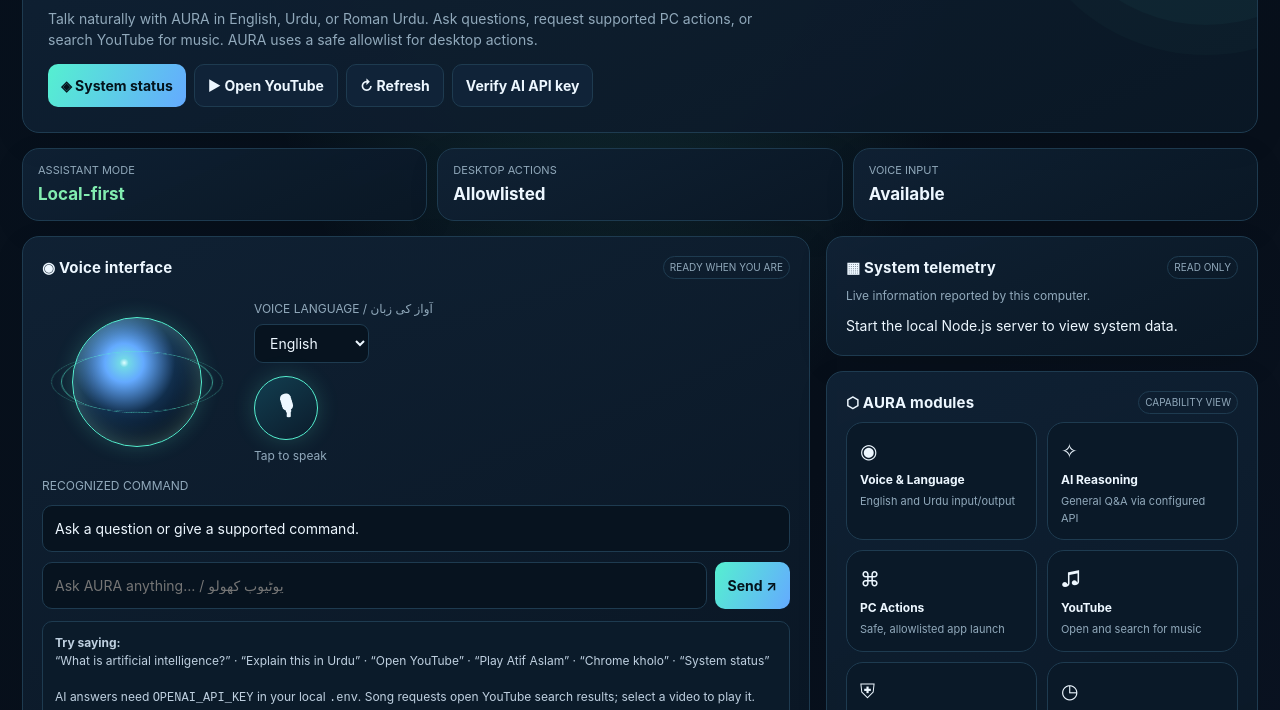
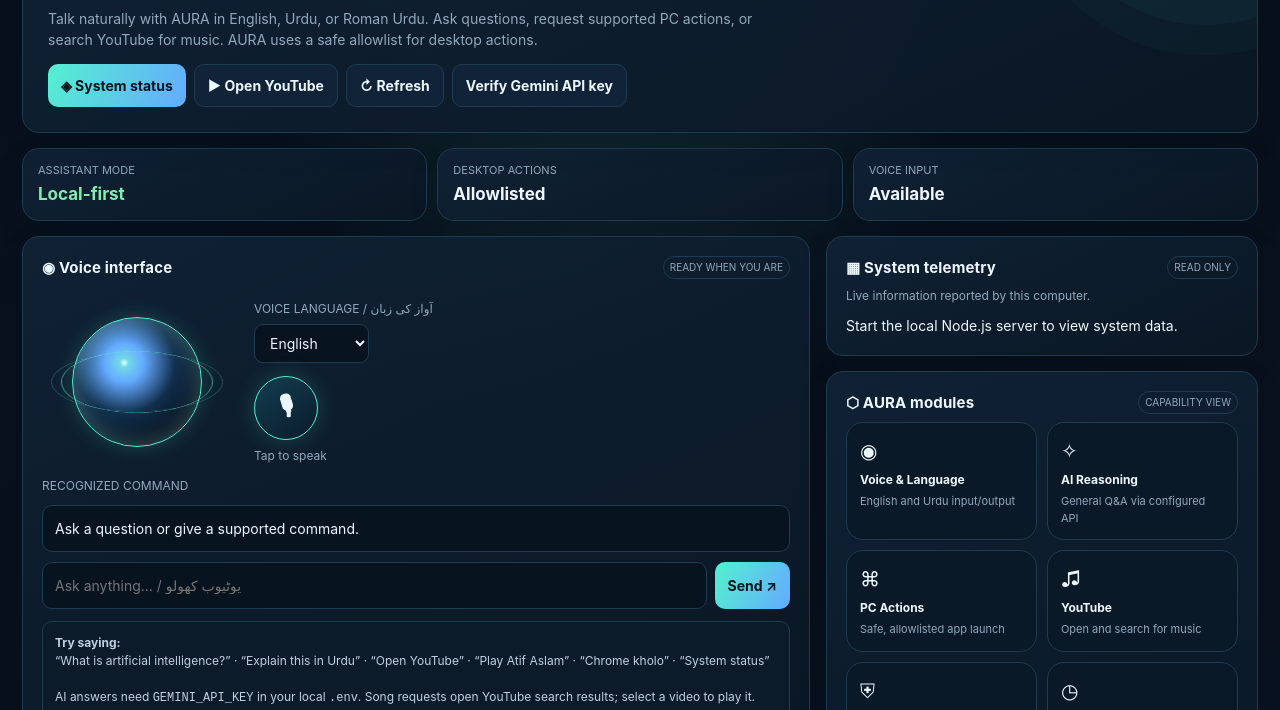
Before and after one commit to fastusa76-blip/aura-facebook-agent, a website: page public/index.html in a window 1280 px wide. Shown: the part 242-952 px from the top of the page. Drawn offline with Linux system fonts and the light colour scheme; no server answers.

Commit message:
Update AURA dashboard for Gemini API

```diff
--- a/public/index.html
+++ b/public/index.html
@@ -14,9 +14,9 @@
 </head>
 <body><main class="shell">
 <header class="top"><div class="brand"><div class="logo">A</div><div><div class="eyebrow">Autonomous Windows Assistant</div><h1>AURA <span style="color:var(--accent)">COMMAND</span></h1></div></div><div class="topright"><div class="pill"><i class="dot" id="dot"></i><span id="connection">Connecting to local agent…</span></div><div class="themegroup" aria-label="Dashboard theme"><button data-theme="cyan" aria-pressed="true">Cyan</button><button data-theme="emerald" aria-pressed="false">Emerald</button><button data-theme="crimson" aria-pressed="false">Crimson</button></div></div></header>
-<section class="hero"><div class="eyebrow">Personal AI · Local-first control</div><h2>Your desktop.<br><span style="color:var(--accent)">Your intelligence.</span></h2><p>Talk naturally with AURA in English, Urdu, or Roman Urdu. Ask questions, request supported PC actions, or search YouTube for music. AURA uses a safe allowlist for desktop actions.</p><div class="actions"><button id="statusBtn" class="primary">◈ System status</button><button id="youtubeBtn">▶ Open YouTube</button><button id="refreshBtn">↻ Refresh</button><button id="verifyApiBtn">Verify AI API key</button></div></section>
+<section class="hero"><div class="eyebrow">Personal AI · Local-first control</div><h2>Your desktop.<br><span style="color:var(--accent)">Your intelligence.</span></h2><p>Talk naturally with AURA in English, Urdu, or Roman Urdu. Ask questions, request supported PC actions, or search YouTube for music. AURA uses a safe allowlist for desktop actions.</p><div class="actions"><button id="statusBtn" class="primary">◈ System status</button><button id="youtubeBtn">▶ Open YouTube</button><button id="refreshBtn">↻ Refresh</button><button id="verifyApiBtn">Verify Gemini API key</button></div></section>
 <section class="stats"><div class="stat"><span>ASSISTANT MODE</span><strong class="safe">Local-first</strong></div><div class="stat"><span>DESKTOP ACTIONS</span><strong>Allowlisted</strong></div><div class="stat"><span>VOICE INPUT</span><strong id="speechState">Checking…</strong></div></section>
-<div class="layout"><div><section class="panel"><div class="panelhead"><h3>◉ Voice interface</h3><span class="tag">READY WHEN YOU ARE</span></div><div class="core"><div class="orbzone"><div class="orb" aria-hidden="true"></div></div><div><div class="muted">VOICE LANGUAGE / آواز کی زبان</div><select id="speechLanguage" style="margin-top:6px;background:#07131f;color:var(--text);border:1px solid var(--line);padding:9px 11px;border-radius:9px"><option value="en-US">English</option><option value="ur-PK">اردو (Urdu)</option></select><div class="mic-wrap" style="text-align:left;margin-top:13px"><button class="mic" id="mic" aria-label="Start voice recognition">🎙</button><div id="micLabel" class="muted" style="margin-top:7px">Tap to speak</div></div></div></div><div class="muted">RECOGNIZED COMMAND</div><div class="transcript" id="transcript">Ask a question or give a supported command.</div><form id="commandForm"><div class="field"><input id="commandInput" autocomplete="off" placeholder="Ask AURA anything… / یوٹیوب کھولو" maxlength="500" required><button class="primary" type="submit">Send ↗</button></div></form><div class="notice"><b>Try saying:</b><br>“What is artificial intelligence?” · “Explain this in Urdu” · “Open YouTube” · “Play Atif Aslam” · “Chrome kholo” · “System status”<br><br>AI answers need <code>OPENAI_API_KEY</code> in your local <code>.env</code>. Song requests open YouTube search results; select a video to play it.</div></section>
+<div class="layout"><div><section class="panel"><div class="panelhead"><h3>◉ Voice interface</h3><span class="tag">READY WHEN YOU ARE</span></div><div class="core"><div class="orbzone"><div class="orb" aria-hidden="true"></div></div><div><div class="muted">VOICE LANGUAGE / آواز کی زبان</div><select id="speechLanguage" style="margin-top:6px;background:#07131f;color:var(--text);border:1px solid var(--line);padding:9px 11px;border-radius:9px"><option value="en-US">English</option><option value="ur-PK">اردو (Urdu)</option></select><div class="mic-wrap" style="text-align:left;margin-top:13px"><button class="mic" id="mic" aria-label="Start voice recognition">🎙</button><div id="micLabel" class="muted" style="margin-top:7px">Tap to speak</div></div></div></div><div class="muted">RECOGNIZED COMMAND</div><div class="transcript" id="transcript">Ask a question or give a supported command.</div><form id="commandForm"><div class="field"><input id="commandInput" autocomplete="off" placeholder="Ask anything… / یوٹیوب کھولو" maxlength="500" required><button class="primary" type="submit">Send ↗</button></div></form><div class="notice"><b>Try saying:</b><br>“What is artificial intelligence?” · “Explain this in Urdu” · “Open YouTube” · “Play Atif Aslam” · “Chrome kholo” · “System status”<br><br>AI answers need <code>GEMINI_API_KEY</code> in your local <code>.env</code>. Song requests open YouTube search results; select a video to play it.</div></section>
 <section class="panel"><div class="panelhead"><h3>▤ Activity stream</h3><span class="tag">THIS SESSION</span></div><div class="muted">Recent prompts, responses, and supported actions.</div><div id="feed" class="feed"><div class="message"><b>AURA</b><p>Command center online. I'm ready when you are.</p></div></div></section></div>
 <div><section class="panel"><div class="panelhead"><h3>▦ System telemetry</h3><span class="tag">READ ONLY</span></div><div class="muted">Live information reported by this computer.</div><div id="systemInfo" style="margin-top:10px"><div class="sysrow"><span>Status</span><b>Loading…</b></div></div></section>
 <section class="panel"><div class="panelhead"><h3>⬡ AURA modules</h3><span class="tag">CAPABILITY VIEW</span></div><div class="modules"><div class="module"><div class="moduleicon">◉</div><b>Voice & Language</b><p>English and Urdu input/output</p></div><div class="module"><div class="moduleicon">✧</div><b>AI Reasoning</b><p>General Q&A via configured API</p></div><div class="module"><div class="moduleicon">⌘</div><b>PC Actions</b><p>Safe, allowlisted app launch</p></div><div class="module"><div class="moduleicon">♫</div><b>YouTube</b><p>Open and search for music</p></div><div class="module"><div class="moduleicon">⛨</div><b>Safety Layer</b><p>Restricted command handling</p></div><div class="module"><div class="moduleicon">◷</div><b>World Monitor</b><p>Future module · not connected</p></div></div><div class="notice">Agent Town, persistent memory controls, and live world monitoring are not represented as active services yet. They can be integrated as separate, testable features.</div></section></div></div>
@@ -30,7 +30,7 @@ async function runCommand(text){$("transcript").textContent=text;$("commandInput
 async function refresh(){try{const h=await fetch("/health");if(!h.ok)throw Error();const health=await h.json();$("connection").textContent=health.aiConfigured?"Agent online · AI configured":"Agent online · AI key needed";$("dot").style.background=health.aiConfigured?"var(--good)":"var(--warn)";const r=await fetch("/api/system");const d=await r.json();const fmt=n=>Math.round(n/1024/1024/1024*10)/10+" GB";$("systemInfo").replaceChildren();const rows=[["Platform",d.platform],["CPU",d.cpuModel],["CPU cores",d.cpuCores],["Memory used",d.memoryUsedPercent+"%"],["Memory total",fmt(d.memoryTotalBytes)],["Uptime",Math.round(d.uptimeSeconds/3600)+" hours"]];for(const [k,v] of rows){const row=document.createElement("div");row.className="sysrow";const s=document.createElement("span");s.textContent=k;const b=document.createElement("b");b.textContent=v;row.append(s,b);$("systemInfo").append(row)}}catch{$("connection").textContent="Local agent offline";$("dot").style.background="var(--warn)";$("systemInfo").textContent="Start the local Node.js server to view system data."}}
 $("commandForm").addEventListener("submit",e=>{e.preventDefault();const v=$("commandInput").value.trim();if(v)runCommand(v)});
 $("statusBtn").addEventListener("click",()=>runCommand("system status"));$("youtubeBtn").addEventListener("click",()=>runCommand("open youtube"));$("refreshBtn").addEventListener("click",refresh);
-$("verifyApiBtn").addEventListener("click",async()=>{const btn=$("verifyApiBtn");btn.disabled=true;btn.textContent="Verifying…";try{const r=await fetch("/api/ai/status");const d=await r.json();addMessage("API verification",d.message);say(d.message)}catch{addMessage("API verification","Could not contact the local AURA server.")}finally{btn.disabled=false;btn.textContent="Verify AI API key"}});
+$("verifyApiBtn").addEventListener("click",async()=>{const btn=$("verifyApiBtn");btn.disabled=true;btn.textContent="Verifying…";try{const r=await fetch("/api/ai/status");const d=await r.json();addMessage("API verification",d.message);say(d.message)}catch{addMessage("API verification","Could not contact the local AURA server.")}finally{btn.disabled=false;btn.textContent="Verify Gemini API key"}});
 document.querySelectorAll("[data-theme]").forEach(btn=>btn.addEventListener("click",()=>{const theme=btn.dataset.theme;document.documentElement.dataset.theme=theme==="cyan"?"":theme;document.querySelectorAll("[data-theme]").forEach(b=>b.setAttribute("aria-pressed",String(b===btn)))}));
 const SR=window.SpeechRecognition||window.webkitSpeechRecognition;if(SR){$("speechState").textContent="Available";recognition=new SR();recognition.lang="en-US";recognition.interimResults=true;recognition.continuous=false;recognition.onstart=()=>{$("mic").classList.add("listening");$("micLabel").textContent="Listening…"};recognition.onend=()=>{$("mic").classList.remove("listening");$("micLabel").textContent="Tap to speak"};recognition.onerror=e=>addMessage("Microphone","Speech recognition error: "+e.error);recognition.onresult=e=>{let text="";for(let i=e.resultIndex;i<e.results.length;i++)text+=e.results[i][0].transcript;if(e.results[e.results.length-1].isFinal)runCommand(text.trim());else $("transcript").textContent=text};$("mic").addEventListener("click",()=>{try{recognition.lang=$("speechLanguage").value;recognition.start()}catch{}})}else{$("speechState").textContent="Unsupported";$("mic").disabled=true;$("micLabel").textContent="Speech recognition is not supported in this browser. Use the text command field."}
 refresh();setInterval(refresh,30000);
```
